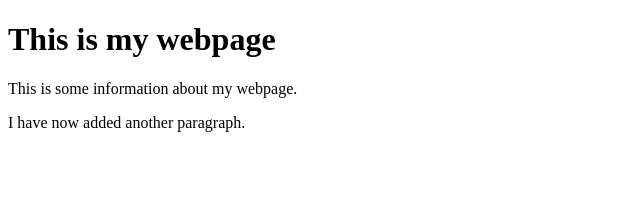
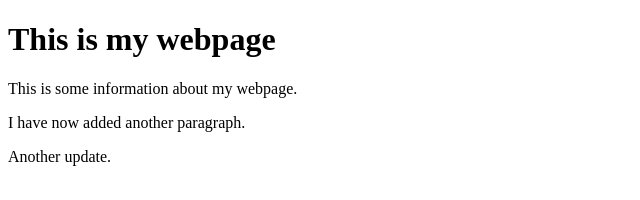
Before and after one commit to LordKalmed/GreenTeam_Git, a plain HTML site: page index.html in a window 1280 px wide. Shown: the whole page, without its empty margins (0-640 px from the left). Drawn offline with Linux system fonts and the light colour scheme.

Commit message:
Another update has been added

```diff
--- a/index.html
+++ b/index.html
@@ -12,5 +12,7 @@
     <p> This is some information about my webpage.</p>
 
     <p> I have now added another paragraph.</p>
+
+    <p> Another update.</p>
 </body>
 </html>
```
